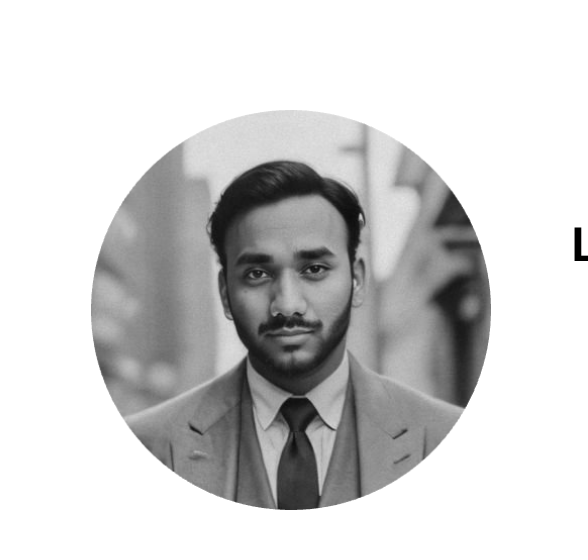
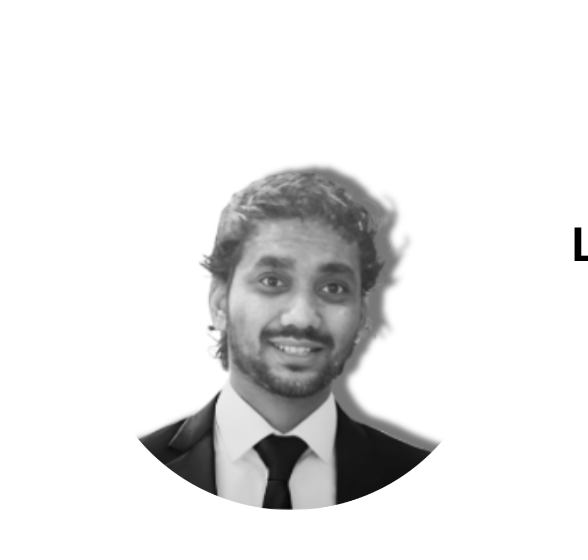
Before and after one commit to lohitakshaaa/Personal-Website-1.0, a plain HTML site: page index.html in a window 1280 px wide. Shown: the part 174-734 px from the top of the page, 114-702 px from the left. Drawn offline with Linux system fonts and the light colour scheme.

Commit message:
Update index.html
changed the profile pic

```diff
--- a/index.html
+++ b/index.html
@@ -38,7 +38,7 @@
     </nav>
     <section id="profile">
       <div class="section__pic-container">
-        <img src="asserts/okk-modified.png" alt="Loki profile picture" />
+        <img src="asserts/1212-modified.png" alt="Loki profile picture" />
       </div>
       <div class="section__text">
         <p class="section__text__p1">Hello, I'm</p>
```
